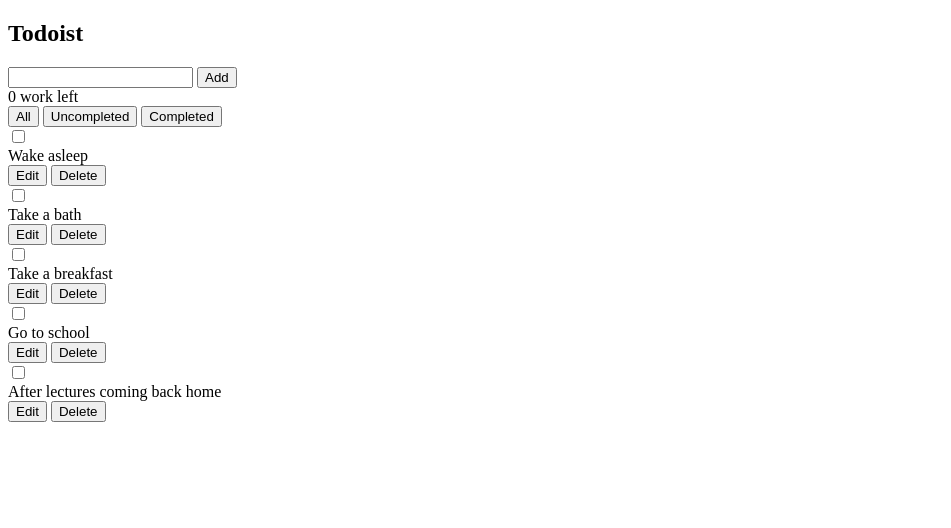
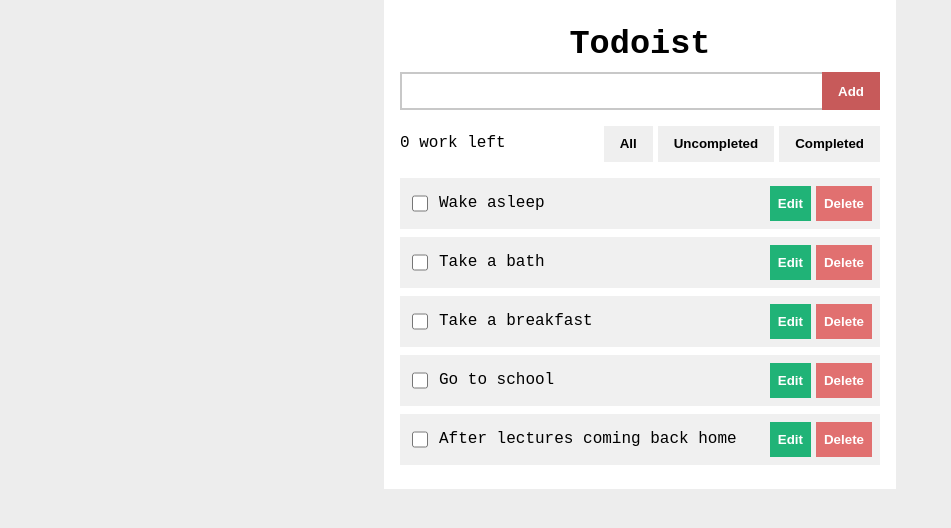
Before and after one commit to rufailimantawa/todoist, a plain HTML site: page index.html in a window 1280 px wide. Shown: the whole page, without its empty margins (0-951 px from the left). Drawn offline with Linux system fonts and the light colour scheme.

Commit message:
Modified index.html linking css stylesheet file Added design.css for application layout design

```diff
--- a/index.html
+++ b/index.html
@@ -4,6 +4,8 @@
     <meta charset="UTF-8">
     <meta name="viewport" content="width=device-width, initial-scale=1.0">
     <title>Todoist - A simple todo list applicaltion</title>
+
+    <link rel="stylesheet" href="static/css/design.css">
 </head>
 <body>
     <div class="app">
@@ -12,8 +14,8 @@
         </div>
         <form action="" method="get">
             <div class="form-group">
-                <input type="text" class="edit-text">
-                <button>Add</button>
+                <input type="text" class="task-message">
+                <button class="add-task">Add</button>
             </div>
         </form>
         <div class="filter-counter">
@@ -27,42 +29,42 @@
         <div class="task-list">
             <div class="task">
                 <input class="task-checkbox" type="checkbox" name="task-state" />
-                <div class="task-text">Wake asleep</div>
+                <div class="task-message">Wake asleep</div>
                 <div class="task-actions">
-                    <button>Edit</button>
-                    <button>Delete</button>
+                    <button class="task-edit">Edit</button>
+                    <button class="task-delete">Delete</button>
                 </div>
             </div>
             <div class="task">
                 <input class="task-checkbox" type="checkbox" name="task-state" />
-                <div class="task-text">Take a bath</div>
+                <div class="task-message">Take a bath</div>
                 <div class="task-actions">
-                    <button>Edit</button>
-                    <button>Delete</button>
+                    <button class="task-edit">Edit</button>
+                    <button class="task-delete">Delete</button>
                 </div>
             </div>
             <div class="task">
                 <input class="task-checkbox" type="checkbox" name="task-state" />
-                <div class="task-text">Take a breakfast</div>
+                <div class="task-message">Take a breakfast</div>
                 <div class="task-actions">
-                    <button>Edit</button>
-                    <button>Delete</button>
+                    <button class="task-edit">Edit</button>
+                    <button class="task-delete">Delete</button>
                 </div>
             </div>
             <div class="task">
                 <input class="task-checkbox" type="checkbox" name="task-state" />
-                <div class="task-text">Go to school</div>
+                <div class="task-message">Go to school</div>
                 <div class="task-actions">
-                    <button>Edit</button>
-                    <button>Delete</button>
+                    <button class="task-edit">Edit</button>
+                    <button class="task-delete">Delete</button>
                 </div>
             </div>
             <div class="task">
                 <input class="task-checkbox" type="checkbox" name="task-state" />
-                <div class="task-text">After lectures coming back home</div>
+                <div class="task-message">After lectures coming back home</div>
                 <div class="task-actions">
-                    <button>Edit</button>
-                    <button>Delete</button>
+                    <button class="task-edit">Edit</button>
+                    <button class="task-delete">Delete</button>
                 </div>
             </div>
         </div>
--- /dev/null
+++ b/static/css/design.css
@@ -0,0 +1,114 @@
+* {
+    box-sizing: border-box;
+}
+
+body {
+    background-color: #ededed;
+    margin: 0;
+    font-family: 'Courier New', Courier, monospace, sans-serif;
+    line-height: 1.2;
+}
+
+.app {
+    background-color: #fff;
+    padding: 16px;
+    margin-left: auto;
+    margin-right: auto;
+    width: 512px;
+}
+
+.title h2 {
+    padding: 8px 0px;
+    margin: 0;
+    font-size: 2.1rem;
+    text-align: center;
+}
+
+.form-group {
+    display: flex;
+}
+
+.form-group .task-message {
+    flex: 1;
+    outline: none;
+    border: 2px solid rgb(200, 200, 200);
+    border-right: none;
+    font-family: inherit;
+    font-size: inherit;
+    padding: 8px;
+}
+
+.form-group .add-task {
+    border: none;
+    padding: 8px 16px;
+    cursor: pointer;
+    background-color: rgb(199, 90, 90);
+    color: #fff;
+    font-weight: bold;
+}
+
+.filter-counter {
+    display: flex;
+    padding: 16px 0px;
+    justify-content: space-between;
+}
+
+.counter {
+    padding: 8px 0px;
+}
+
+.filter {
+    display: flex;
+}
+
+.filter button {
+    border: none;
+    cursor: pointer;
+    padding: 8px 16px;
+    font-weight: bold;
+    margin-right: 5px;
+}
+
+.filter button:last-child {
+    margin: 0;
+}
+
+.task-list .task {
+    display: flex;
+    margin-bottom: 8px;
+    padding: 8px;
+    background-color: rgb(240, 240, 240);
+}
+
+.task-list .task .task-checkbox {
+    width: 16px;
+}
+
+.task-list .task .task-message {
+    flex: 1;
+    padding: 8px;
+}
+
+.task-list .task .task-actions {
+    display: flex;
+}
+
+.task-list .task .task-actions button {
+    padding: 5px 8px;
+    border: none;
+    font-weight: bold;
+}
+
+.task-list .task .task-actions button:first-child {
+    margin-right: 5px;
+}
+
+.task-list .task .task-actions button.task-edit {
+    background-color: rgb(32, 179, 119);
+    color: #fff;
+}
+
+.task-list .task .task-actions button.task-delete {
+    background-color: rgb(225, 112, 112);
+    color: #fff;
+}
```
